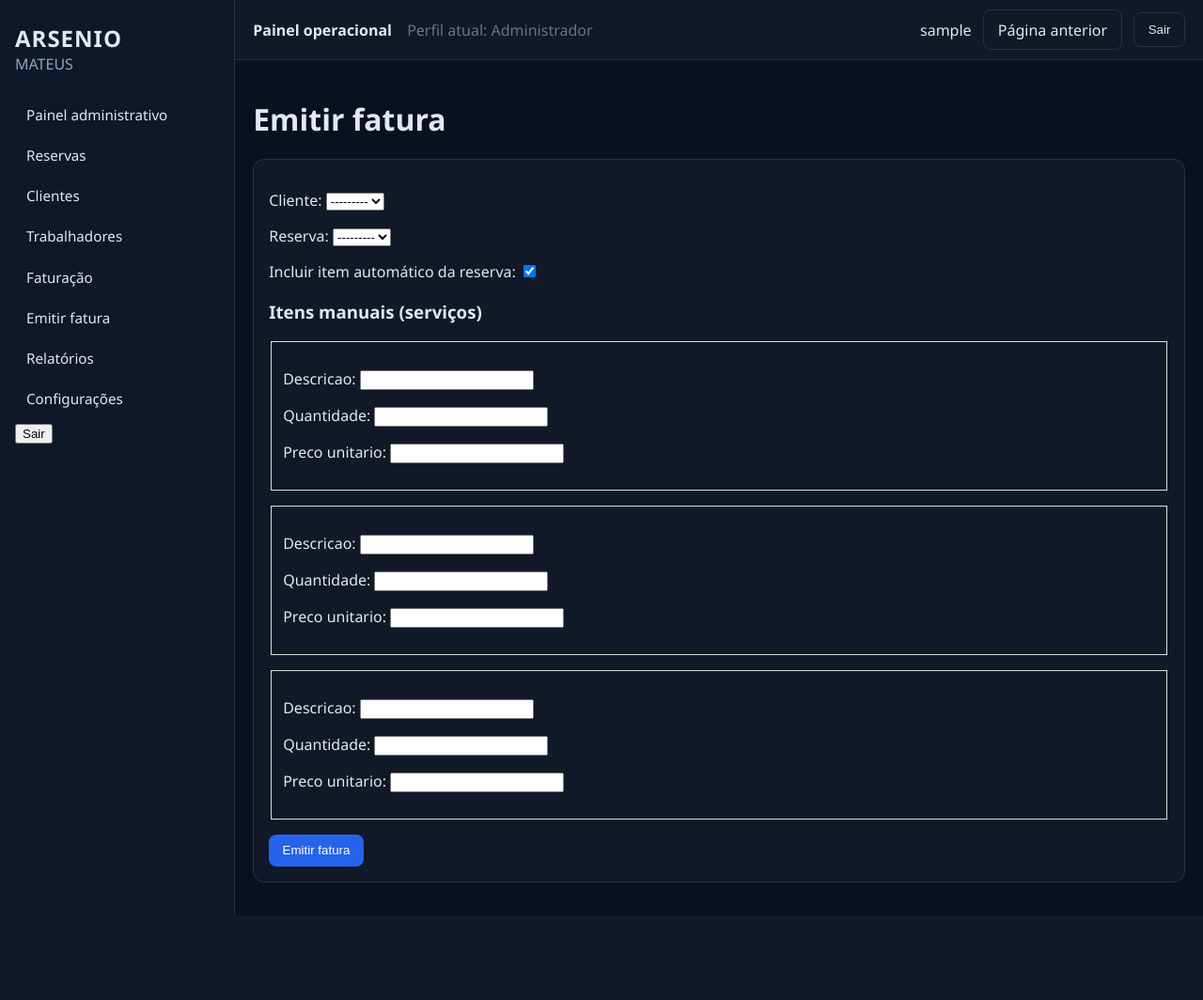
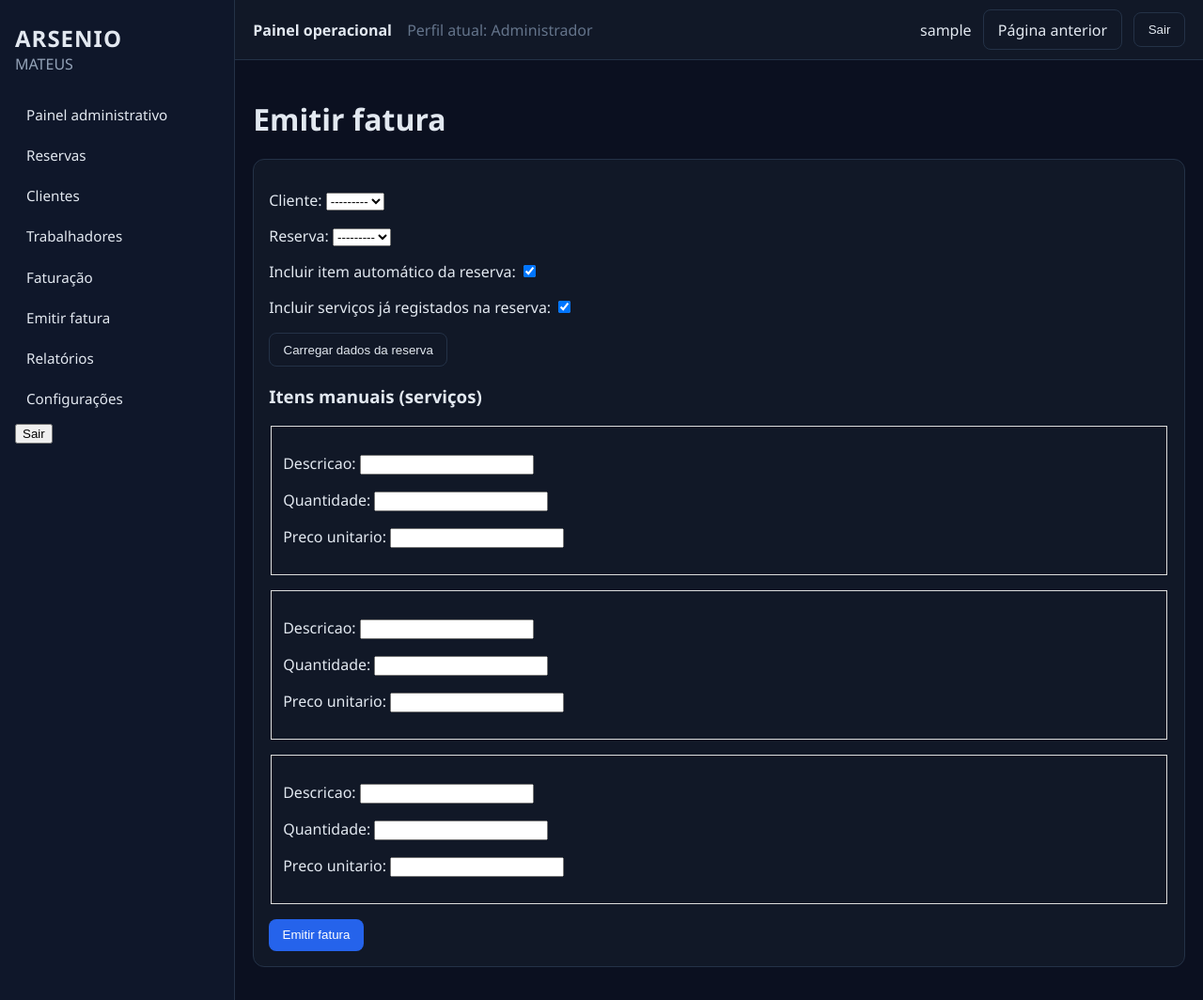
Before and after one commit to manuelarseniom-collab/Condominio-Arsenio-Mateus, a Django app: page /faturacao/emitir/ in a window 1280 px wide. Shown: the whole page at 94% size. Before the commit the page ends 974 px from the top, so only its background shows below. Run offline with Django 5.2, Linux system fonts and the light colour scheme; the visitor is signed in with stand-in values (Sample User, id 1); data comes from the database, SQL or seed files in the repository; data that the repository does not hold is empty.

Commit message:
Improve invoice issuance with reservation-driven auto-fill and preview.
Auto-populates customer from reservation, preloads lodging and linked service totals, validates reservation/customer consistency, and adds a reservation preview flow before emission.

Made-with: Cursor

```diff
--- a/faturacao/forms.py
+++ b/faturacao/forms.py
@@ -24,6 +24,19 @@ class FaturaForm(forms.Form):
         initial=True,
         label="Incluir item automático da reserva",
     )
+    incluir_servicos_reserva = forms.BooleanField(
+        required=False,
+        initial=True,
+        label="Incluir serviços já registados na reserva",
+    )
+
+    def clean(self):
+        cleaned = super().clean()
+        reserva = cleaned.get("reserva")
+        cliente = cleaned.get("cliente")
+        if reserva and reserva.cliente.user_id and cliente and reserva.cliente_id != cliente.id:
+            self.add_error("cliente", "O cliente deve corresponder ao cliente da reserva selecionada.")
+        return cleaned
 
 
 class ItemManualForm(forms.Form):
--- a/faturacao/views.py
+++ b/faturacao/views.py
@@ -2,6 +2,7 @@ from urllib.parse import quote
 
 from django.conf import settings
 from django.contrib import messages
+from django.db.models import Count, Sum
 from django.shortcuts import get_object_or_404, redirect, render
 from django.utils import timezone
 
@@ -12,6 +13,67 @@ from usuarios.authz import interno_required
 from usuarios.roles import PERFIL_ADMINISTRADOR, get_user_profile
 
 from .forms import FaturaForm, ItemManualForm
+
+
+def _itens_automaticos_reserva(reserva, incluir_reserva=True, incluir_servicos=True):
+    itens = []
+    if not reserva:
+        return itens
+    if incluir_reserva:
+        itens.append(
+            {
+                "descricao": f"Alojamento {reserva.unidade.tipo} ({reserva.data_inicio} a {reserva.data_fim})",
+                "quantidade": 1,
+                "preco_unitario": reserva.valor_base,
+                "total": reserva.valor_base,
+            }
+        )
+    if not incluir_servicos:
+        return itens
+
+    limpeza = reserva.pedidos_limpeza.exclude(status="cancelado").aggregate(
+        total=Sum("preco"),
+        qtd=Count("id"),
+    )
+    if limpeza["qtd"]:
+        itens.append(
+            {
+                "descricao": f"Serviços de limpeza ({limpeza['qtd']} pedido(s))",
+                "quantidade": 1,
+                "preco_unitario": limpeza["total"],
+                "total": limpeza["total"],
+            }
+        )
+
+    lav = reserva.pedidos_lavandaria.exclude(status="cancelado").aggregate(
+        total=Sum("preco_total"),
+        qtd=Count("id"),
+    )
+    if lav["qtd"]:
+        itens.append(
+            {
+                "descricao": f"Serviços de lavandaria ({lav['qtd']} pedido(s))",
+                "quantidade": 1,
+                "preco_unitario": lav["total"],
+                "total": lav["total"],
+            }
+        )
+
+    rest = reserva.pedidos_restaurante.exclude(status="cancelado").aggregate(
+        total=Sum("total"),
+        qtd=Count("id"),
+    )
+    if rest["qtd"]:
+        itens.append(
+            {
+                "descricao": f"Consumos restaurante ({rest['qtd']} pedido(s))",
+                "quantidade": 1,
+                "preco_unitario": rest["total"],
+                "total": rest["total"],
+            }
+        )
+    return itens
+
 
 @interno_required
 def lista(request):
@@ -34,21 +96,70 @@ def lista(request):
 @interno_required
 def emitir_fatura(request):
     item_forms = [ItemManualForm(prefix=f"item{i}") for i in range(1, 4)]
+    itens_automaticos_preview = []
+    reserva_preview = None
+
     if request.method == "POST":
         form = FaturaForm(request.POST)
         item_forms = [ItemManualForm(request.POST, prefix=f"item{i}") for i in range(1, 4)]
+        if form.is_valid():
+            reserva_preview = form.cleaned_data.get("reserva")
+            incluir_reserva = form.cleaned_data["incluir_reserva"]
+            incluir_servicos = form.cleaned_data["incluir_servicos_reserva"]
+            itens_automaticos_preview = _itens_automaticos_reserva(
+                reserva_preview,
+                incluir_reserva=incluir_reserva,
+                incluir_servicos=incluir_servicos,
+            )
+
+        if request.POST.get("preencher_reserva"):
+            if form.is_valid() and reserva_preview and reserva_preview.cliente.user_id:
+                form = FaturaForm(
+                    initial={
+                        "reserva": reserva_preview,
+                        "cliente": reserva_preview.cliente,
+                        "incluir_reserva": form.cleaned_data["incluir_reserva"],
+                        "incluir_servicos_reserva": form.cleaned_data["incluir_servicos_reserva"],
+                    }
+                )
+                messages.info(request, "Dados da reserva carregados automaticamente no formulário.")
+            return render(
+                request,
+                "faturacao/emitir.html",
+                {
+                    "form": form,
+                    "item_forms": item_forms,
+                    "itens_automaticos_preview": itens_automaticos_preview,
+                    "reserva_preview": reserva_preview,
+                },
+            )
+
         if form.is_valid() and all(i.is_valid() for i in item_forms):
             cliente = form.cleaned_data["cliente"]
             reserva = form.cleaned_data.get("reserva")
             incluir_reserva = form.cleaned_data["incluir_reserva"]
+            incluir_servicos = form.cleaned_data["incluir_servicos_reserva"]
+
+            if reserva and reserva.cliente.user_id:
+                cliente = reserva.cliente
+
             fatura = Fatura.objects.create(
                 cliente=cliente.user,
                 reserva=reserva,
                 status="emitida",
                 emitido_por=request.user,
             )
-            if incluir_reserva and reserva:
-                add_item_fatura(fatura, f"Alojamento ({reserva.unidade.tipo})", 1, reserva.valor_base)
+            for item in _itens_automaticos_reserva(
+                reserva,
+                incluir_reserva=incluir_reserva,
+                incluir_servicos=incluir_servicos,
+            ):
+                add_item_fatura(
+                    fatura,
+                    item["descricao"],
+                    item["quantidade"],
+                    item["preco_unitario"],
+                )
             for item in item_forms:
                 cd = item.cleaned_data
                 if (cd.get("descricao") or "").strip():
@@ -57,11 +168,30 @@ def emitir_fatura(request):
             messages.success(request, f"Fatura {fatura.numero_fatura} emitida com sucesso.")
             return redirect("faturacao:detalhe", fatura_id=fatura.id)
     else:
-        form = FaturaForm()
+        reserva_id = request.GET.get("reserva")
+        initial = {}
+        if reserva_id:
+            try:
+                from reservas.models import Reserva
+
+                reserva = Reserva.objects.select_related("cliente", "unidade").get(pk=reserva_id)
+                initial["reserva"] = reserva
+                if reserva.cliente.user_id:
+                    initial["cliente"] = reserva.cliente
+                reserva_preview = reserva
+                itens_automaticos_preview = _itens_automaticos_reserva(reserva)
+            except Reserva.DoesNotExist:
+                pass
+        form = FaturaForm(initial=initial)
     return render(
         request,
         "faturacao/emitir.html",
-        {"form": form, "item_forms": item_forms},
+        {
+            "form": form,
+            "item_forms": item_forms,
+            "itens_automaticos_preview": itens_automaticos_preview,
+            "reserva_preview": reserva_preview,
+        },
     )
 
 
--- a/templates/faturacao/emitir.html
+++ b/templates/faturacao/emitir.html
@@ -6,6 +6,27 @@
     <form method="post">
         {% csrf_token %}
         {{ form.as_p }}
+        <button type="submit" name="preencher_reserva" value="1" class="btn-link secondary">Carregar dados da reserva</button>
+        {% if reserva_preview %}
+            <hr>
+            <h3>Pré-visualização automática da reserva #{{ reserva_preview.id }}</h3>
+            <p><strong>Cliente:</strong> {{ reserva_preview.cliente.nome }} | <strong>Unidade:</strong> {{ reserva_preview.unidade.codigo }} ({{ reserva_preview.unidade.tipo }})</p>
+            <table class="data-table">
+                <thead><tr><th>Descrição</th><th>Qtd</th><th>Preço Unit.</th><th>Total</th></tr></thead>
+                <tbody>
+                    {% for item in itens_automaticos_preview %}
+                    <tr>
+                        <td>{{ item.descricao }}</td>
+                        <td>{{ item.quantidade }}</td>
+                        <td>{{ item.preco_unitario }}</td>
+                        <td>{{ item.total }}</td>
+                    </tr>
+                    {% empty %}
+                    <tr><td colspan="4">Sem itens automáticos para esta reserva.</td></tr>
+                    {% endfor %}
+                </tbody>
+            </table>
+        {% endif %}
         <h3>Itens manuais (serviços)</h3>
         {% for item_form in item_forms %}
             <fieldset style="margin-bottom: 1rem; border: 1px solid #ddd; padding: .75rem;">
```
